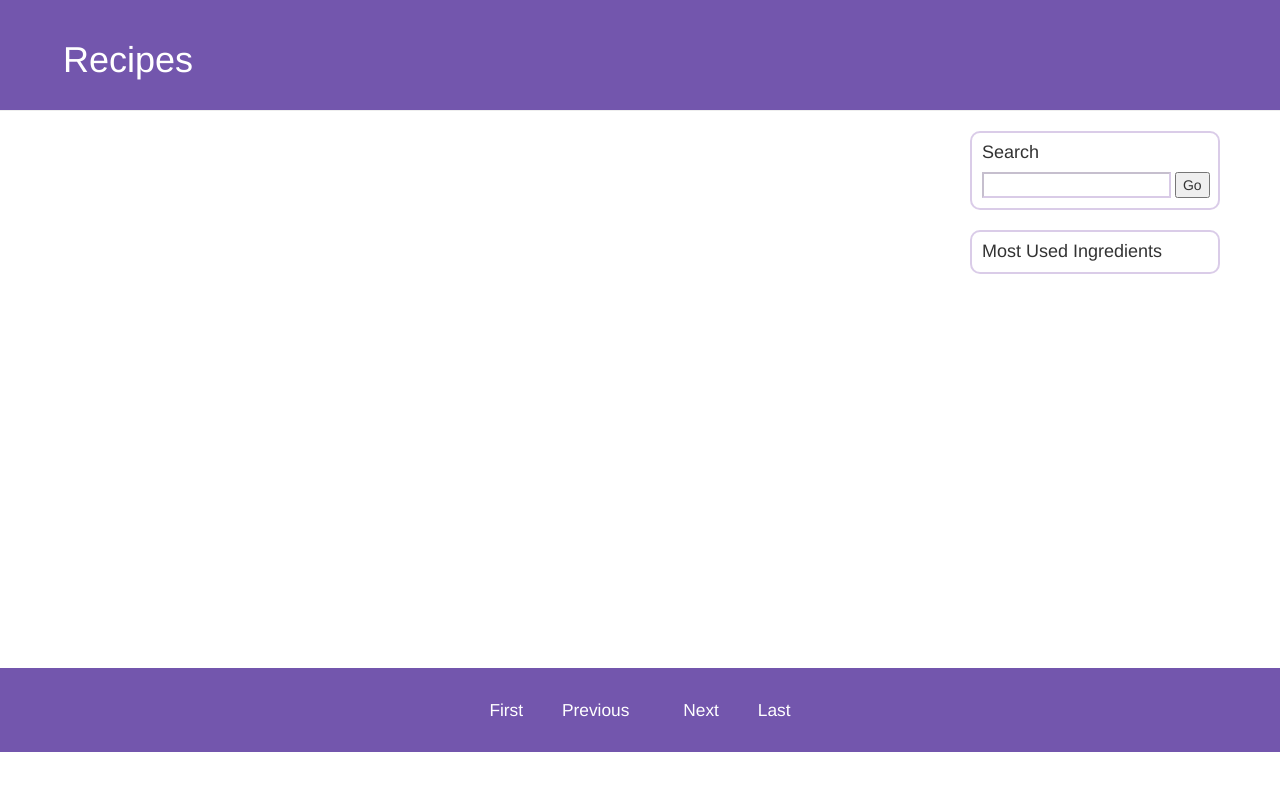
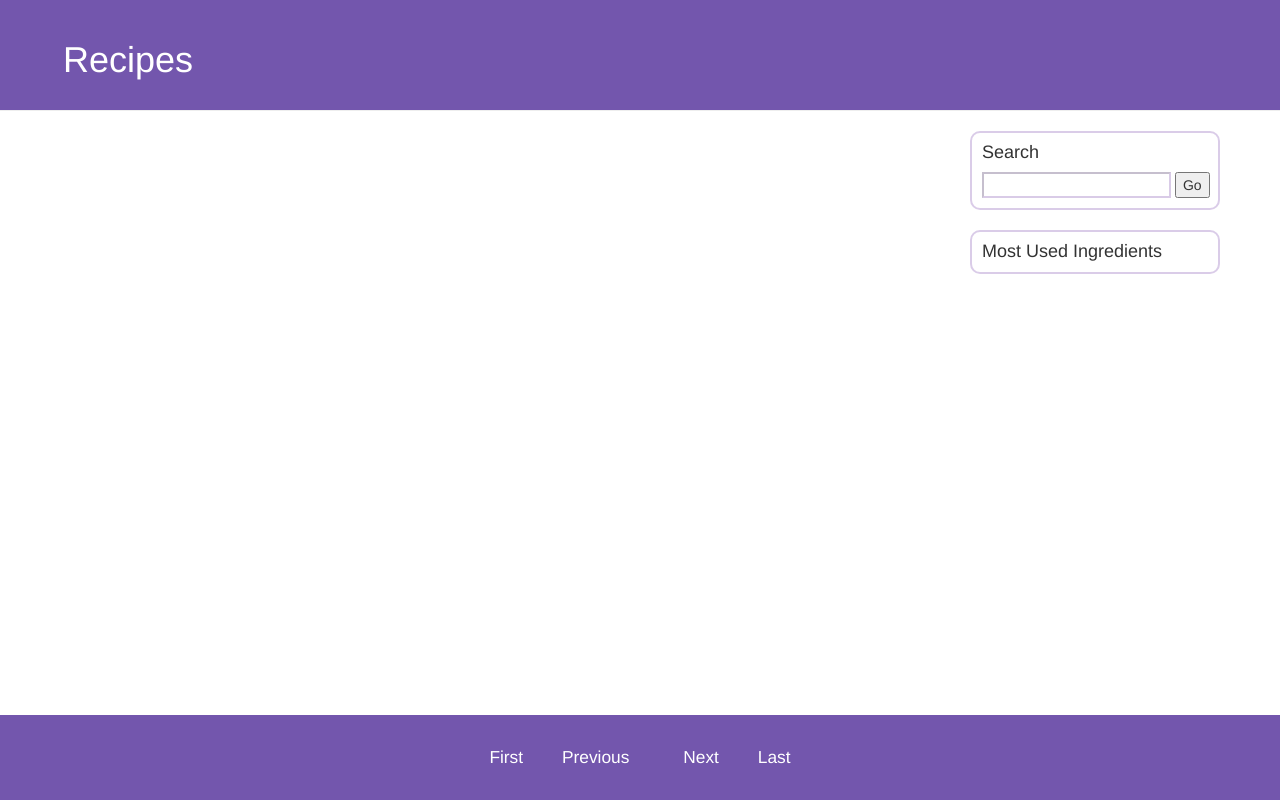
Before and after one commit to alphelvaci/hipo-exercise-2020, a Django app: page / in a window 1280 px wide. Run offline with Django 3.2, Linux system fonts and the light colour scheme; data that the repository does not hold is empty; some libraries are stand-ins or nearby versions.

Commit message:
Fix the sticky footer of the index page

```diff
--- a/recipes/static/css/recipes.css
+++ b/recipes/static/css/recipes.css
@@ -1,3 +1,9 @@
+.body {
+    display: flex;
+    min-height: 100vh;
+    flex-direction: column;
+}
+
 .page-header {
     background-color: #7356ad;
     margin-top: 0;
@@ -6,6 +12,10 @@
 
 .page-header h1 a {
     color: #ffffff;
+}
+
+.page-content {
+    flex: 1;
 }
 
 .page-sidebar {
@@ -39,12 +49,11 @@
     padding-left: 10px;
 }
 
-.page-content {
+.recipes-container {
     padding-left: 60px;
-    min-height: calc(100% - 263px);
 }
 
-.recipe-container {
+.single-recipe-container {
     width: 700px;
     margin-bottom: 20px;
     padding-bottom: 10px;
--- a/recipes/templates/recipes/index.html
+++ b/recipes/templates/recipes/index.html
@@ -6,7 +6,7 @@
         <link rel="stylesheet" href="//maxcdn.bootstrapcdn.com/bootstrap/3.2.0/css/bootstrap-theme.min.css">
         <link rel="stylesheet" href="{% static 'css/recipes.css' %}">
     </head>
-    <body>
+    <body class="body">
         <div class="page-header">
             <h1><a href="/">Recipes</a></h1>
             {% if filter_ingredient %}
@@ -16,6 +16,7 @@
                 <h4>Page: {{ page }}</h4>
             {% endif %}
         </div>
+        <div class="page-content">
             <div class="page-sidebar">
                 <div class="sidebar-search">
                     <h4>Search</h4>
@@ -35,9 +36,9 @@
                     </ol>
                 </div>
             </div>
-        <div class="page-content">
+            <div class="recipes-container">
                 {% for recipe in recipes %}
-                <div class="recipe-container">
+                    <div class="single-recipe-container">
                         <div class="recipe">
                             <h2>{{ recipe.title }}</h2>
                             {{ recipe.date.date }}
@@ -58,6 +59,7 @@
                         </div>
                     </div>
                 {% endfor %}
+            </div>
         </div>
         <div class="page-navigation">
             {% if filter_ingredient %}
```
Lines whose indentation alone changed are shown as unchanged.
